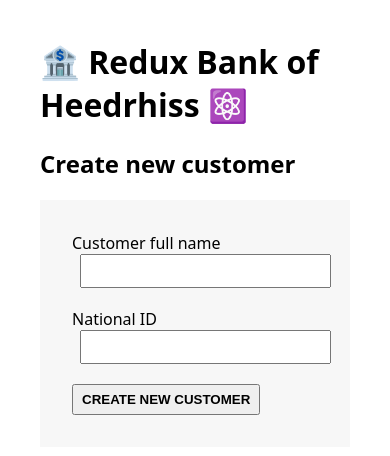
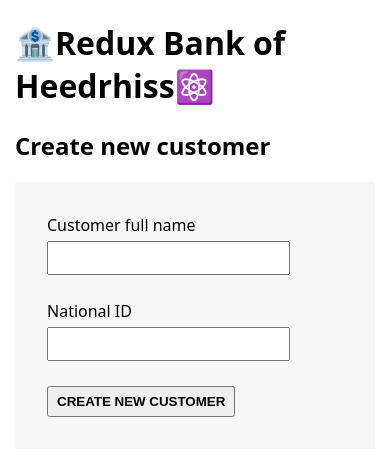
Before and after one commit to heedrhiss/Redux-bank, a React (Create React App) app: page / in a window 390 px wide. Shown: the top 456 px of the page. Built offline with nearby package versions, Linux system fonts and the light colour scheme.

Commit message:
mediaQuerry

```diff
--- a/src/App.js
+++ b/src/App.js
@@ -5,11 +5,11 @@ import BalanceDisplay from "./features/accounts/BalanceDisplay";
 import { useSelector } from "react-redux";
 
 function App() {
-  const customer = useSelector(store=> store.customerReducer.fullName)
+  const customer = useSelector(store=> store.customer.fullName)
 
   return (
     <div>
-      <h1>🏦 Redux Bank of Heedrhiss ⚛️</h1>
+      <h1>🏦Redux Bank of Heedrhiss⚛️</h1>
       {!customer ? <CreateCustomer /> :
       <>
       <Customer />
--- a/src/features/accounts/AccountOperations.js
+++ b/src/features/accounts/AccountOperations.js
@@ -15,8 +15,7 @@ function AccountOperations() {
 
   function handleDeposit() {
     if(!depositAmount) return
-    dispatch(deposit(depositAmount))
-    // dispatch(deposit(depositAmount, currency))
+    dispatch(deposit(depositAmount, currency))
     setDepositAmount(depositAmount => "")
     setCurrency('USD');
   }
--- a/src/features/accounts/AccountSlice.js
+++ b/src/features/accounts/AccountSlice.js
@@ -31,16 +31,31 @@ const accountSlice = createSlice({
             state.loanPurpose = action.payload.purpose
 
         }},
-        payLoan(state, action){
+        payLoan(state){
             state.balance -= state.loan
             state.loan = ""
             state.loanPurpose = ""
+        },
+        isLoading(state){
+            state.isLoading = true
         }
     }
 })
 
-export const {deposit, withdraw, reqLoan, payLoan} = accountSlice.actions;
+export const {withdraw, reqLoan, payLoan} = accountSlice.actions;
 export default accountSlice.reducer
+export function deposit(amount, currency){
+    if(currency === 'USD') return{type: 'account/deposit', payload: amount};
+
+    return async function(dispatch, getState){
+    dispatch({type: 'isLoading'})
+    const res = await fetch(`https://api.frankfurter.app/latest?amount=${amount}&from=${currency}&to=USD`)
+    const data = await res.json();
+    const curValue = data.rates.USD
+
+    dispatch({type: 'account/deposit', payload: curValue})
+    }
+}
 
 // export default function accountReducer(state= accountState, action){
 //     switch(action.type){
@@ -72,18 +87,6 @@ export default accountSlice.reducer
 //     }
 // }
 
-// export function deposit(amount, currency){
-//     if(currency === 'USD') return{type: 'account/balance', payload: amount};
-
-//     return async function(dispatch, getState){
-//     dispatch({type: 'isLoading'})
-//     const res = await fetch(`https://api.frankfurter.app/latest?amount=${amount}&from=${currency}&to=USD`)
-//     const data = await res.json();
-//     const curValue = data.rates.USD
-
-//     dispatch({type: 'account/balance', payload: curValue})
-//     }
-// }
 
 // export function withdraw(amount){
 //     return{type: 'account/withdraw', payload: amount}
--- a/src/features/customers/CreateCustomer.js
+++ b/src/features/customers/CreateCustomer.js
@@ -1,6 +1,6 @@
 import { useState } from "react";
 import { useDispatch } from "react-redux";
-import { createCustomer } from "./CustomerSlice";
+import { create } from "./CustomerSlice";
 
 function Customer() {
   const [fullName, setFullName] = useState("");
@@ -10,7 +10,7 @@ function Customer() {
 
   function handleClick() {
     if(!fullName || !nationalId) return
-    dispatch(createCustomer(fullName, nationalId))
+    dispatch(create(fullName, nationalId))
   }
 
   return (
--- a/src/features/customers/Customer.js
+++ b/src/features/customers/Customer.js
@@ -2,7 +2,7 @@ import { useSelector } from "react-redux";
 
 
 function Customer() {
-  const customer = useSelector(store=> store.customerReducer.fullName)
+  const customer = useSelector(store=> store.customer.fullName)
 
   return <h2>👋 Welcome, {customer ? customer : "Anonymous"}</h2>;
 }
--- a/src/features/customers/CustomerSlice.js
+++ b/src/features/customers/CustomerSlice.js
@@ -1,32 +1,57 @@
+import { createSlice } from "@reduxjs/toolkit"
+
 const customerState = {
     fullName: '',
     id: null,
     createdAt: null
 }
 
-export default function customerReducer(state= customerState, action){
-    switch(action.type){
-        case 'create/customer': return{...state,
-            fullName: action.payload.fullName, id: action.payload.id,
-            createdAt: action.payload.createdAt
+const customerSlice = createSlice({
+    name: "customer",
+    initialState: customerState,
+    reducers: {
+        create:{
+            prepare(fullName, id){
+                return {
+                    payload: {fullName, id, createdAt: new Date().toISOString()}
+                }
+            },
+            reducer(state,action){
+            state.fullName = action.payload.fullName
+            state.id = action.payload.id
+            state.createdAt = action.payload.createdAt
+        }},
+        update(state, action){
+            state.fullName = action.payload
         }
-        case 'update/customer': return{...state, fullName: action.payload}
-        default: return state;
     }
-}
+})
+
+export default customerSlice.reducer
+export const {create, update} = customerSlice.actions
+// export default function customerReducer(state= customerState, action){
+//     switch(action.type){
+//         case 'create/customer': return{...state,
+//             fullName: action.payload.fullName, id: action.payload.id,
+//             createdAt: action.payload.createdAt
+//         }
+//         case 'update/customer': return{...state, fullName: action.payload}
+//         default: return state;
+//     }
+// }
 
 
-export function createCustomer(fullName,id){
-    return{
-        type: 'create/customer', payload: {fullName, id, createdAt: new Date().toISOString()}
-    }
-}
+// export function createCustomer(fullName,id){
+//     return{
+//         type: 'create/customer', payload: {fullName, id, createdAt: new Date().toISOString()}
+//     }
+// }
 
-export function updateCustomer(fullName){
-    return{
-        type: 'update/customer', payload: fullName
-    }
-}
+// export function updateCustomer(fullName){
+//     return{
+//         type: 'update/customer', payload: fullName
+//     }
+// }
 
 
 // store.dispatch(createCustomer('Idris Muyideen', 69))
--- a/src/index.css
+++ b/src/index.css
@@ -1,6 +1,6 @@
 body {
-  font-family: system-ui, -apple-system, BlinkMacSystemFont, 'Segoe UI', Roboto,
-    Oxygen, Ubuntu, Cantarell, 'Open Sans', 'Helvetica Neue', sans-serif;
+  font-family: system-ui, -apple-system, BlinkMacSystemFont, "Segoe UI", Roboto,
+    Oxygen, Ubuntu, Cantarell, "Open Sans", "Helvetica Neue", sans-serif;
   margin: 40px;
 }
 
@@ -38,3 +38,31 @@ button {
   min-width: 180px;
   text-align: center;
 }
+
+@media (max-width: 600px) {
+  body {
+    /* background-color: lightblue; */
+    margin: 15px;
+  }
+
+  input,
+  select {
+    margin: 5px 0px;
+    padding: 4px 4px;
+    font: inherit;
+  }
+  .inputs > * + * {
+    margin-top: 20px;
+  }
+  .balance {
+    position: absolute;
+    top: 234px;
+    right: 12px;
+    background-color: #f7f7f7;
+    padding: 5px 5px;
+    font-weight: bold;
+    font-size: 23px;
+    min-width: 120px;
+    text-align: center;
+  }
+}
--- a/src/index.js
+++ b/src/index.js
@@ -5,8 +5,6 @@ import App from './App';
 import store from './store';
 import { Provider } from 'react-redux';
 
-// store.dispatch({type: 'create/customer', payload: {fullName:'Idris Muyideen', id: 69, createdAt: new Date().toISOString()}})
-// console.log(store.getState())
 const root = ReactDOM.createRoot(document.getElementById('root'));
 root.render(
   <React.StrictMode>
--- a/src/store.js
+++ b/src/store.js
@@ -4,7 +4,7 @@ import { configureStore } from "@reduxjs/toolkit";
 // import { thunk } from "redux-thunk";
 // import { applyMiddleware, combineReducers, createStore } from "redux";
 import account from "./features/accounts/AccountSlice";
-import customerReducer from "./features/customers/CustomerSlice";
+import customer from "./features/customers/CustomerSlice";
 
 // const rootReducer = combineReducers({
 //     accountReducer,
@@ -13,7 +13,7 @@ import customerReducer from "./features/customers/CustomerSlice";
 
 const store = configureStore({reducer: {
     account,
-    customerReducer
+    customer
 }});
 
 
```
